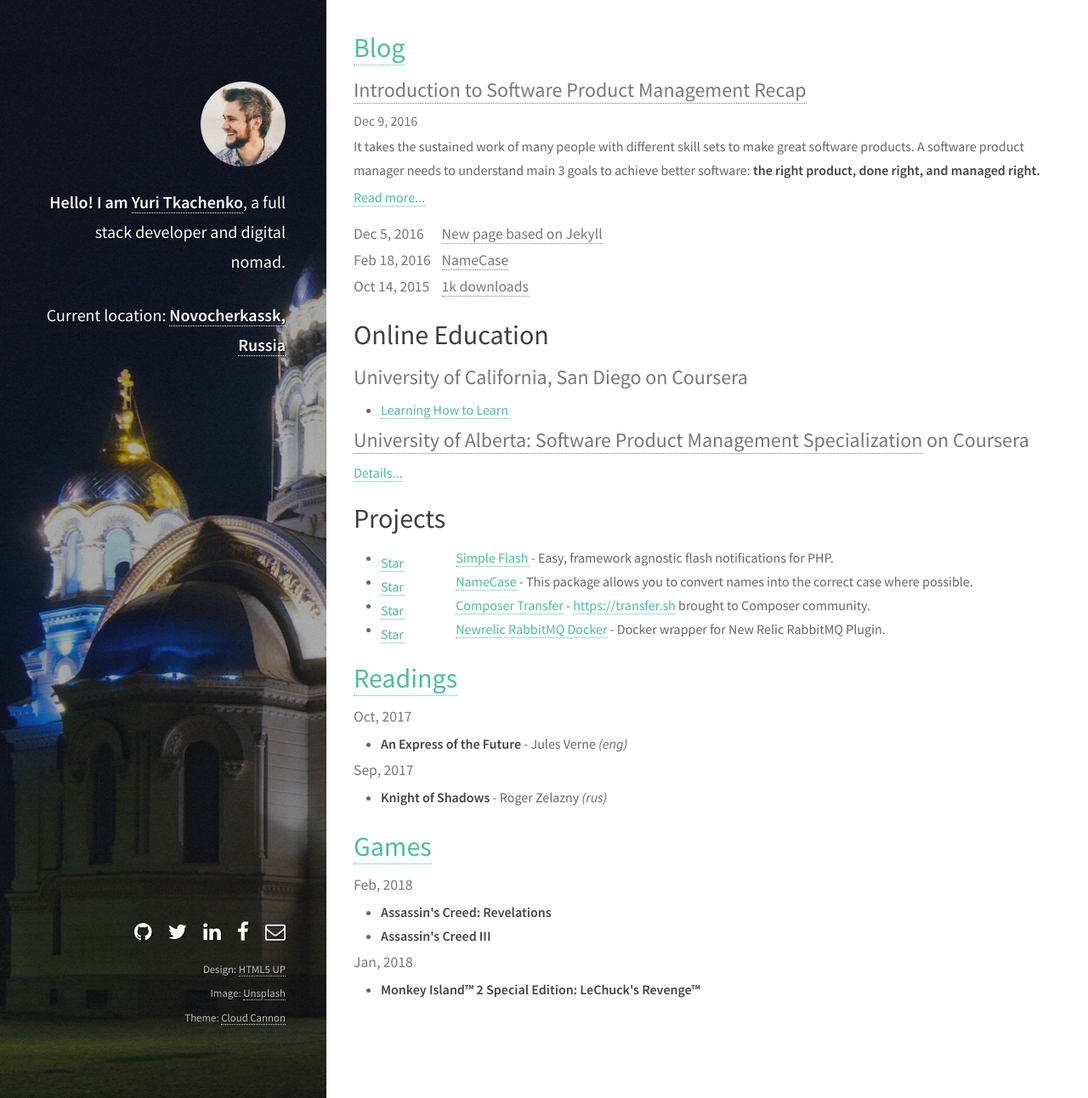
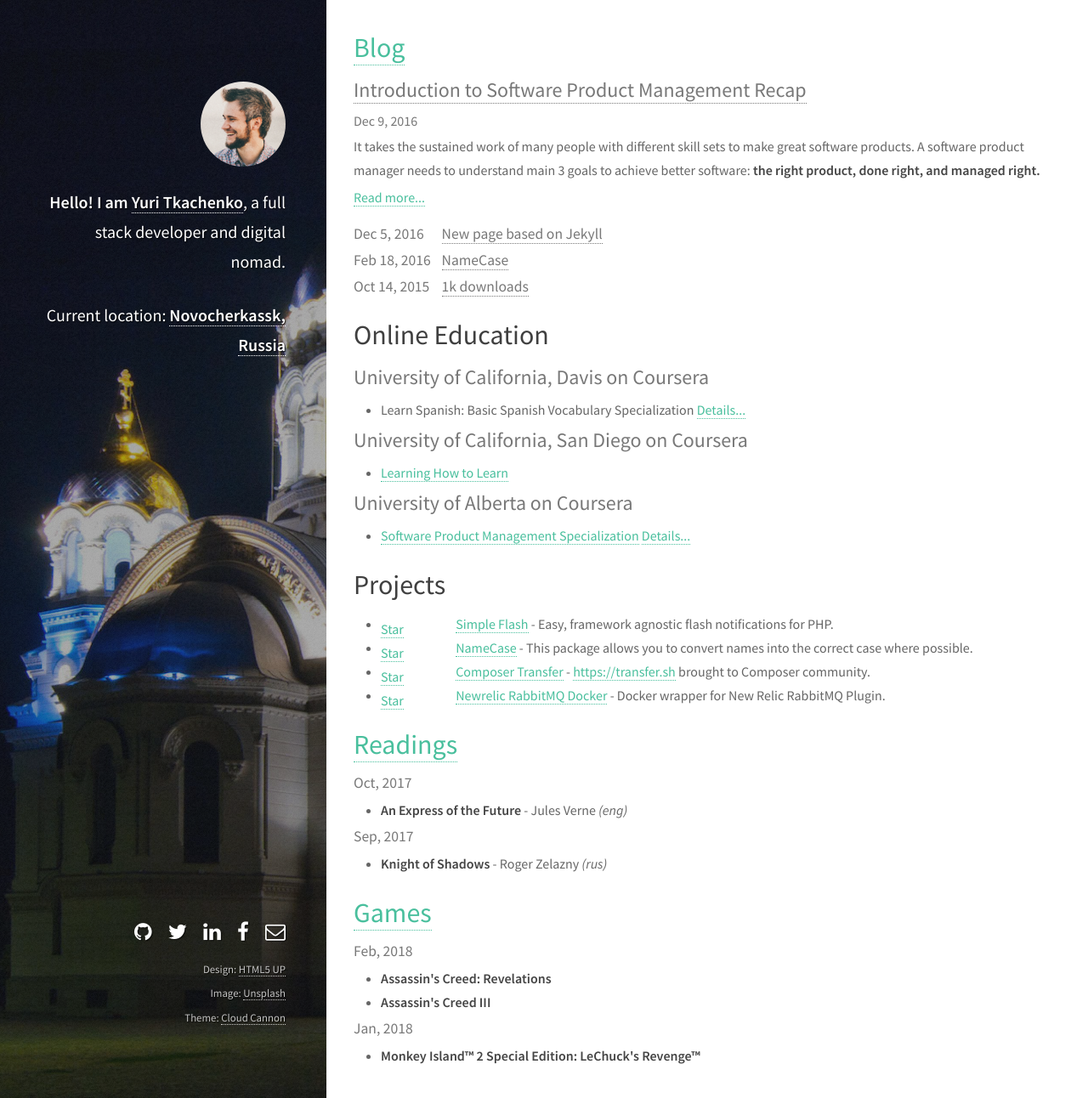
Before and after one commit to tamtamchik/tamtamchik.github.io, a Jekyll site: the page built from index.html, in a window 1280 px wide and 1292 px high. Shown: the whole window at 85% size. Built offline with Jekyll 4.4.1, drawn with Linux system fonts in a browser that asks for light colours.

Commit message:
New course 'Spanish'

```diff
--- a/index.html
+++ b/index.html
@@ -46,15 +46,29 @@ layout: default
 
       <div class="row">
           <article class="12u 12u(small)">
+            <h2 class="major">University of California, Davis on Coursera</h2>
+            <ul>
+              <li>Learn Spanish: Basic Spanish Vocabulary Specialization
+                <ul class="toggler">
+                  <li>Spanish Vocabulary: Meeting People</li>
+                  <li>Spanish Vocabulary: Cultural Experience</li>
+                  <li>Spanish Vocabulary: Sports, Travel, and the Home</li>
+                  <li>Spanish Vocabulary: Careers and Social Events</li>
+                  <li>Spanish Vocabulary Project</li>
+                </ul>
+              </li>
+            </ul>
+          </article>
+          <article class="12u 12u(small)">
             <h2 class="major">University of California, San Diego on Coursera</h2>
             <ul>
               <li><a href="https://coursera.org/verify/G6QQ72FCY9ER">Learning How to Learn</a></li>
             </ul>
           </article>
           <article class="12u 12u(small)">
-              <h2 class="major">
-                <a href="https://coursera.org/verify/specialization/UX3E8P6UXYBH">
-                  University of Alberta: Software Product Management Specialization</a> on Coursera</h2>
+            <h2 class="major">University of Alberta on Coursera</h2>
+            <ul>
+              <li><a href="https://coursera.org/verify/specialization/UX3E8P6UXYBH">Software Product Management Specialization</a>
                 <ul class="toggler">
                   <li><a href="https://coursera.org/verify/RJMWMM6PJB7E">Introduction to Software Product Management</a></li>
                   <li><a href="https://coursera.org/verify/BQ8EAAYEE2JW">Software Processes and Agile Practices</a></li>
@@ -62,6 +76,8 @@ layout: default
                   <li><a href="https://coursera.org/verify/H33XQEYH6RPP">Agile Planning for Software Products</a></li>
                   <li><a href="https://coursera.org/verify/C7Y9NSC2A7HR">Reviews &amp; Metrics for Software Improvements</a></li>
                   <li><a href="https://coursera.org/verify/TTCM5EZR8H3S">Software Product Management Capstone</a></li>
+                </ul>
+              </li>
             </ul>
           </article>
       </div>
```
Also changed, not shown: Gemfile.lock. Lines whose indentation alone changed are shown as unchanged.
